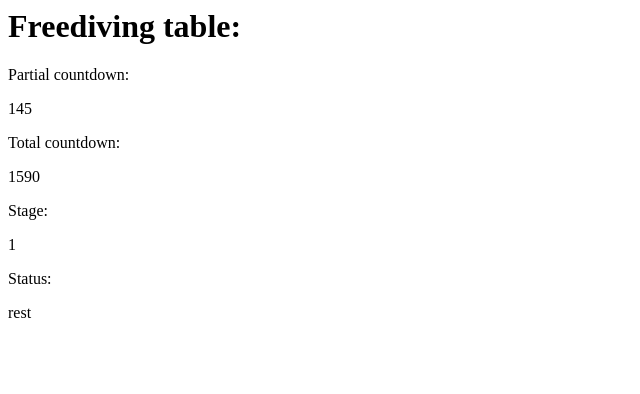
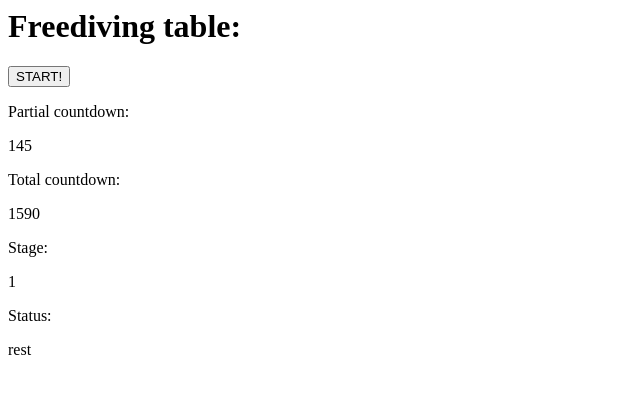
Before and after one commit to massimob76/freediving-table, a website: page index.html in a window 1280 px wide. Shown: the whole page, without its empty margins (0-640 px from the left). Drawn offline with Linux system fonts and the light colour scheme.

Commit message:
adds a start button

```diff
--- a/index.html
+++ b/index.html
@@ -15,6 +15,7 @@
 
     <body>
         <h1>Freediving table:</h1>
+        <button onclick="alert();">START!</button>
         <p>Partial countdown:
             <div id="partial"></div>
         </p>
```
